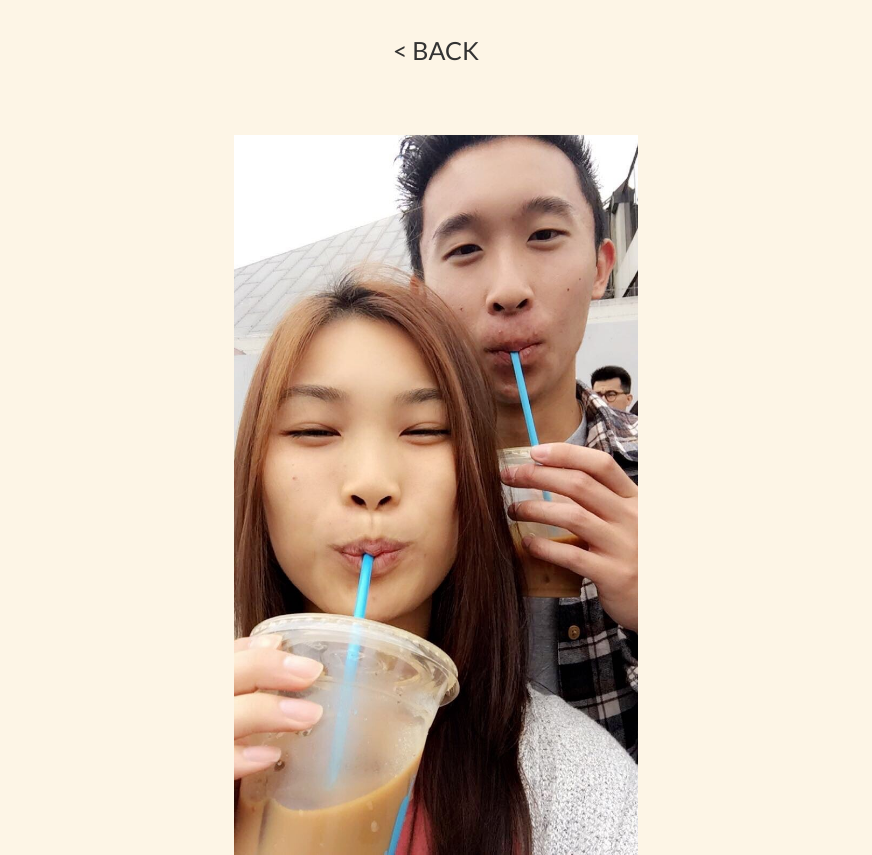
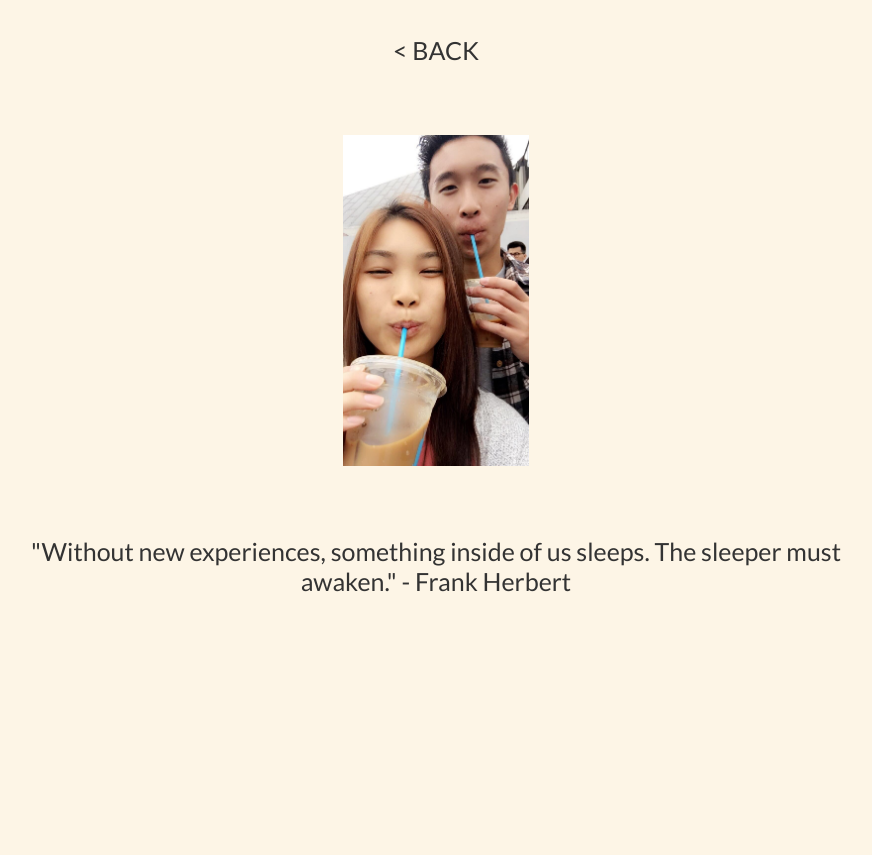
Before and after one commit to bonappechubs/bonappechubs.github.io, a plain HTML site: page unmotivated.html in a window 1280 px wide. Shown: the top 855 px of the page, without its empty margins (204-1076 px from the left). After the commit the page ends 800 px from the top, so only its background shows below. Drawn offline with nearby package versions, Linux system fonts and the light colour scheme.

Commit message:
fix span

```diff
--- a/unmotivated.html
+++ b/unmotivated.html
@@ -20,8 +20,8 @@
 	</div>
 	<div class="block"></div>
 	<div class="row-fluid">
-		<div class="span4"></div>
-		<div class="span4" id="get-pic"></div>
+		<div class="span5"></div>
+		<div class="span2" id="get-pic"></div>
 	</div>
 	<div class="block"></div>
 	<div class="row-fluid">
```
Also changed, not shown: missing.html (+2 -2 lines), stressed.html (+2 -2 lines).
